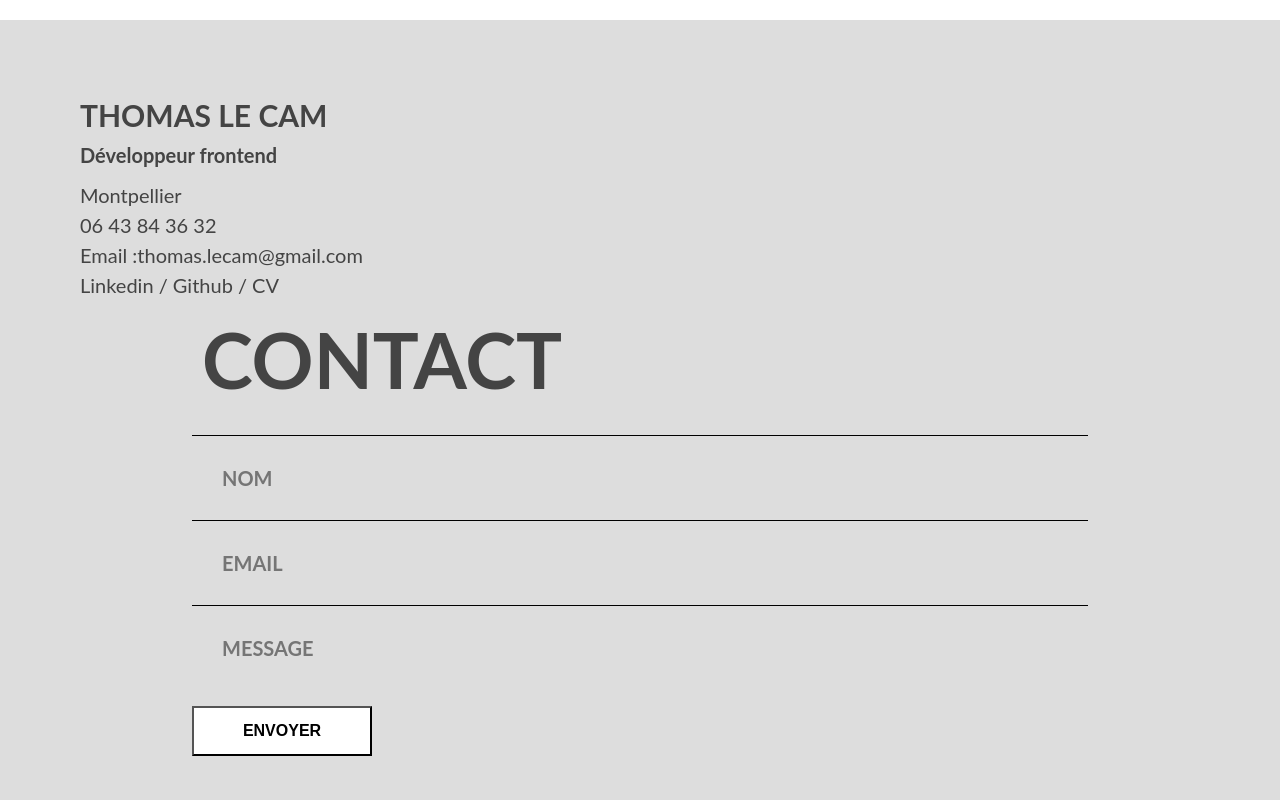
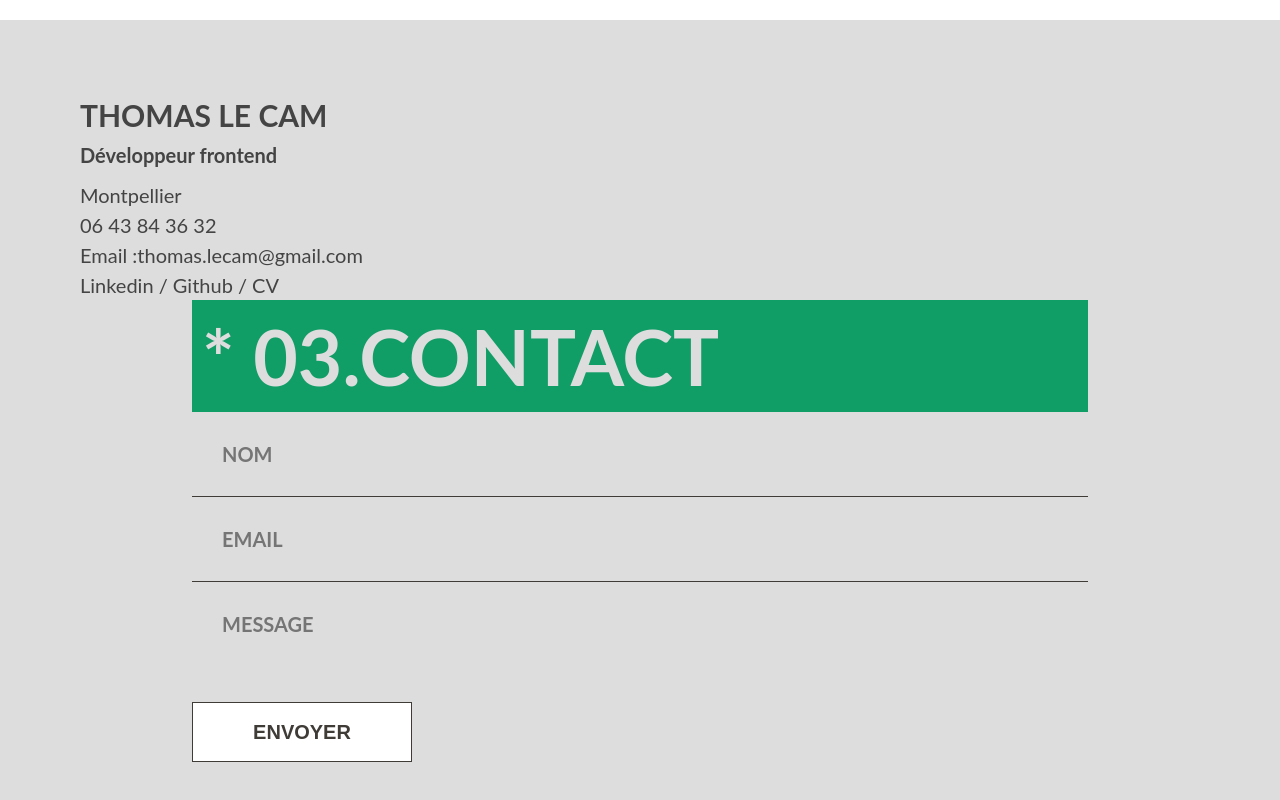
Before and after one commit to ThomasdevLC/portfolio_02, a React (Create React App) app: page / in a window 1280 px wide. Shown: the part 2400-3200 px from the top of the page. Built offline with nearby package versions, Linux system fonts and the light colour scheme.

Commit message:
contact css

```diff
--- a/src/pages/contact/Contact.jsx
+++ b/src/pages/contact/Contact.jsx
@@ -39,7 +39,7 @@ const Contact = () => {
       </div>
       <div className="contact__bottom">
         <form ref={form} onSubmit={sendEmail} className="contact__bottom__form">
-          <h1 className="contact__bottom__form__title">CONTACT</h1>
+          <h1 className="contact__bottom__form__title"> * 03.CONTACT</h1>
           <input
             type="text"
             className="contact__bottom__form__input"
--- a/src/pages/contact/Contact.scss
+++ b/src/pages/contact/Contact.scss
@@ -30,15 +30,16 @@
       display: grid;
       grid-template-columns: 1fr;
       &__title {
-        border-bottom: 1px solid black;
-        padding: 0 10px 30px 10px;
+        color: var(--gray-1);
+        background-color: var(--green);
+        padding: 10px;
         font-size: 6vw;
       }
       &__input {
         background-color: var(--gray-1);
         outline: none;
         border: none;
-        border-bottom: 1px solid black;
+        border-bottom: 1px solid var(--gray-2);
         padding: 30px;
         font-size: 20px;
         font-weight: 700;
@@ -48,18 +49,21 @@
         outline: none;
         border: none;
         padding: 30px;
+        margin-bottom: 20px;
         height: 100px;
         font-size: 20px;
         font-weight: 700;
         resize: none;
       }
       &__btn {
-        font-size: 16px;
+        font-size: 20px;
         font-weight: 700;
-        width: 180px;
-        height: 50px;
+        width: 220px;
+        height: 60px;
         cursor: pointer;
         background-color: white;
+        border: 1px solid var(--gray-2);
+        color: var(--gray-2);
       }
     }
   }
```
